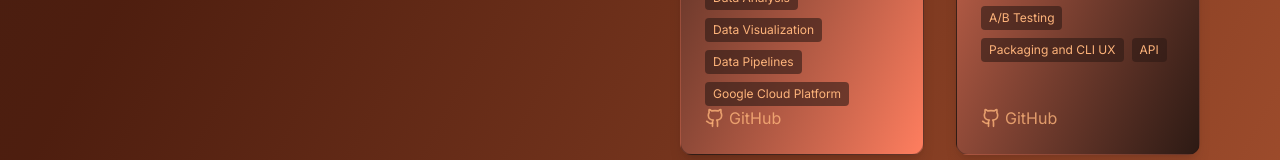
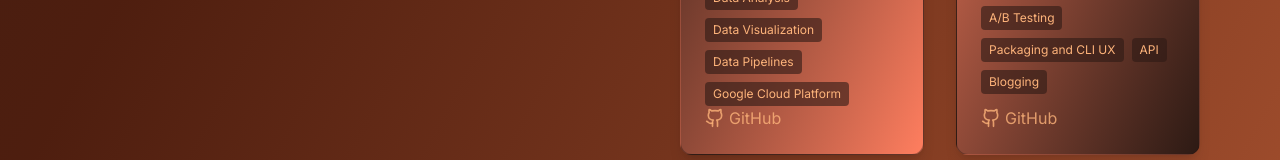
Before and after one commit to mikeandrusyak/Portfolio, a Next.js app: page / in a window 1280 px wide. Shown: the part 2155-2315 px from the top of the page. Built offline with nearby package versions, Linux system fonts and the light colour scheme; a web font is replaced by a local one.

Commit message:
refactor: update project tags and improve tag filtering logic in ProjectsPage

```diff
--- a/data/projects.ts
+++ b/data/projects.ts
@@ -58,7 +58,7 @@ export const projects = [
     embedUrl: '/api/projects/remote?url=https%3A%2F%2Fmikeandrusyak.github.io%2FNYC_data%2F',
     href: '/projects/nyc-data-remote',
     tags: ['Python', 'Data Cleaning', 'Data Analysis', 'Feature engineering', 'Data Visualization', 'Data Pipelines',
-       'CI/CD', 'A/B Testing', 'Packaging and CLI UX',  'API'],
+       'CI/CD', 'A/B Testing', 'Packaging and CLI UX',  'API', 'Blogging'],
     featured: true,
   },
 ];
--- a/pages/projects.tsx
+++ b/pages/projects.tsx
@@ -4,9 +4,6 @@ import { projects, type Project } from '../data/projects';
 import { Card } from '../components/ui/card';
 import { Button } from '../components/ui/button';
 import { motion } from 'framer-motion';
-
-// Unique tags helper
-const allTags = Array.from(new Set(projects.flatMap(p => p.tags))).sort();
 
 export default function ProjectsPage() {
   const [active, setActive] = useState<string[]>([]);
@@ -20,6 +17,12 @@ export default function ProjectsPage() {
     return projects.filter(p => active.every(a => p.tags.map(t => t.toLowerCase()).includes(a.toLowerCase())));
   }, [active]);
 
+  // Show only tags that are relevant to current filtered projects
+  const availableTags = useMemo(() => {
+    const tags = filtered.flatMap(p => p.tags);
+    return Array.from(new Set(tags)).sort();
+  }, [filtered]);
+
   return (
     <>
       <Head>
@@ -30,12 +33,17 @@ export default function ProjectsPage() {
         <div className="max-w-6xl mx-auto">
           <div className="flex items-center justify-between flex-wrap gap-4 mb-10">
             <motion.h1 initial={{opacity:0,y:20}} animate={{opacity:1,y:0}} className="text-3xl md:text-4xl font-bold">All Projects</motion.h1>
-            <Button as="a" href="/" variant="outline" className="border-sunset-peach/40">← Back</Button>
+            <div className="flex items-center gap-3">
+              {active.length > 0 && (
+                <Button onClick={clear} variant="outline" className="border-sunset-peach/40">✕ Reset filters</Button>
+              )}
+              <Button as="a" href="/" variant="outline" className="border-sunset-peach/40">← Back</Button>
+            </div>
           </div>
 
           {/* Tag chips */}
           <div className="flex flex-wrap gap-2 mb-8">
-            {allTags.map(tag => {
+            {availableTags.map(tag => {
               const activeState = active.includes(tag);
               return (
                 <button
@@ -52,9 +60,6 @@ export default function ProjectsPage() {
                 </button>
               );
             })}
-            {active.length > 0 && (
-              <button onClick={clear} className="px-3 py-1 rounded-full text-xs font-medium bg-transparent border border-sunset-peach/40 text-sunset-peach/70 hover:text-sunset-peach hover:bg-sunset-peach/10">Clear</button>
-            )}
           </div>
 
           {/* Result count */}
```
